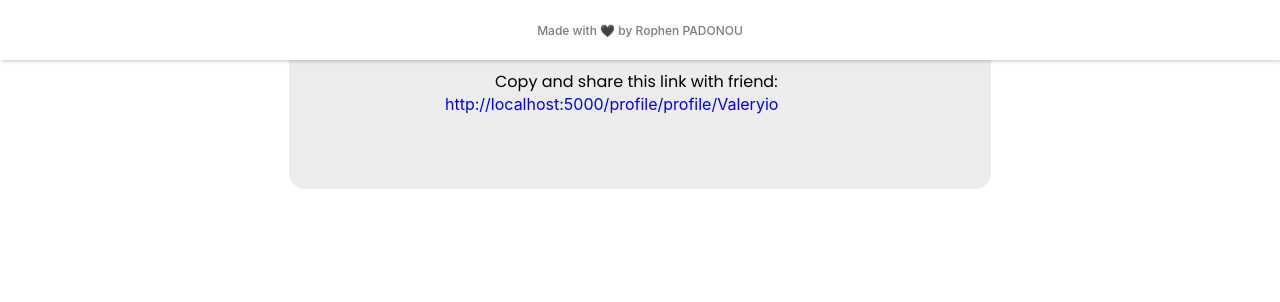
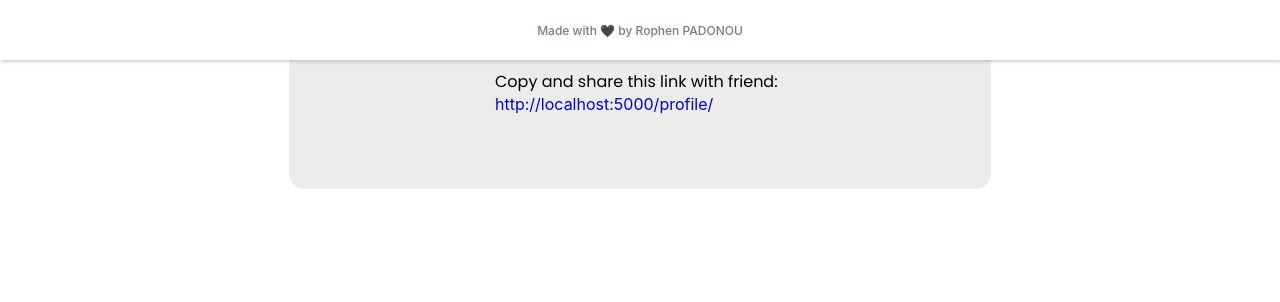
Before and after one commit to Rophpad/devXdev, a Flask app: template templates/mystats.html in a window 1280 px wide. Shown: the part 740-1042 px from the top of the page. Run offline with Flask 3, Linux system fonts and the light colour scheme; the template is opened without the code that fills it, so the values that code supplies are empty.

Commit message:
code updated

```diff
--- a/static/styles/mystats.css
+++ b/static/styles/mystats.css
@@ -244,7 +244,7 @@ input {
 .sharelink a{
 	display: block;
 	/*font-size: 10px*/;
-	margin-left: -50px;
+	margin-left: -0px;
 }
 
 .submitButton {
--- a/templates/mystats.html
+++ b/templates/mystats.html
@@ -124,7 +124,7 @@
                         <p class="sharelink">
                             Copy and share this link with friend:
                             <a href="http://localhost:5000/profile/{{ user_datas.login}}" target="_blank">
-                                http://localhost:5000/profile/profile/Valeryio
+                                http://localhost:5000/profile/{{ user_datas.login}}
                             </a>
                         </p>
                     </div>
```
